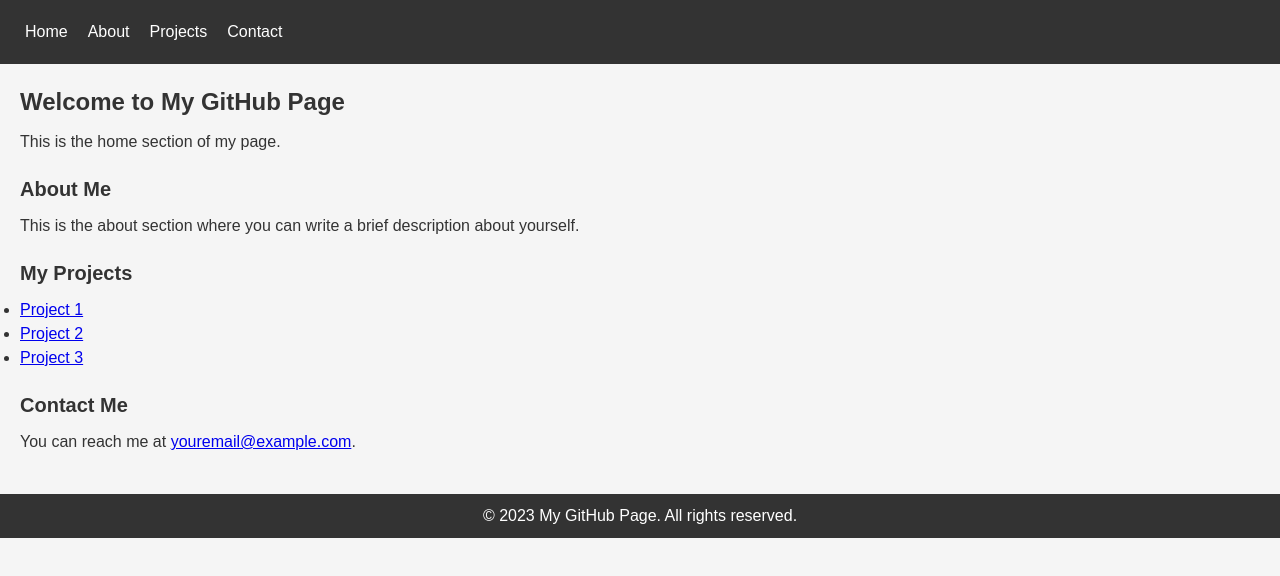
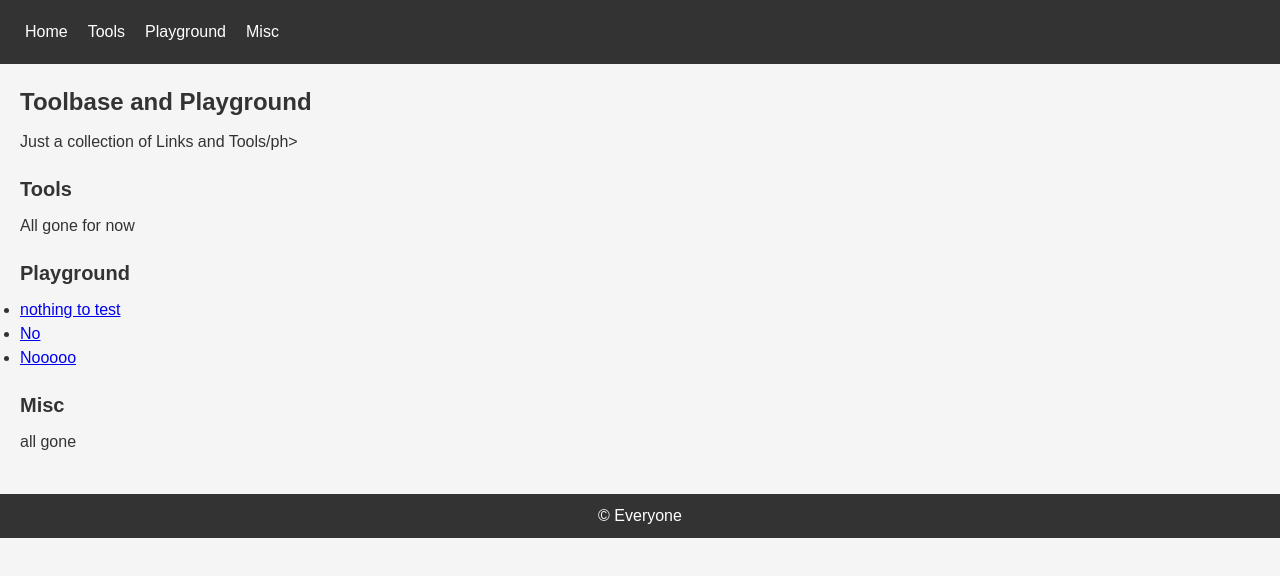
Before and after one commit to Toolbase/Toolbase.github.io, a plain HTML site: page index.html in a window 1280 px wide. Drawn offline with Linux system fonts and the light colour scheme.

Commit message:
Update index.html

```diff
--- a/index.html
+++ b/index.html
@@ -8,7 +8,7 @@
 
   <meta name="viewport" content="width=device-width, initial-scale=1.0">
 
-  <title>My GitHub Page</title>
+  <title>Toolbase</title>
 
   <link rel="stylesheet" href="style.css">
 
@@ -24,11 +24,11 @@
 
         <li><a href="#home">Home</a></li>
 
-        <li><a href="#about">About</a></li>
+        <li><a href="#tools">Tools</a></li>
 
-        <li><a href="#projects">Projects</a></li>
+        <li><a href="#playground">Playground</a></li>
 
-        <li><a href="#contact">Contact</a></li>
+        <li><a href="#misc">Misc</a></li>
 
       </ul>
 
@@ -40,41 +40,41 @@
 
     <section id="home">
 
-      <h1>Welcome to My GitHub Page</h1>
+      <h1>Toolbase and Playground</h1>
 
-      <p>This is the home section of my page.</p>
+      <ph>Just a collection of Links and Tools/ph></p>
 
     </section>
 
-    <section id="about">
+    <section id="tools">
 
-      <h2>About Me</h2>
+      <h2>Tools</h2>
 
-      <p>This is the about section where you can write a brief description about yourself.</p>
+      <p>All gone for now</p>
 
     </section>
 
-    <section id="projects">
+    <section id="playground">
 
-      <h2>My Projects</h2>
+      <h2>Playground</h2>
 
       <ul>
 
-        <li><a href="https://github.com/project1">Project 1</a></li>
+        <li><a href="https://github.com/project1">nothing to test</a></li>
 
-        <li><a href="https://github.com/project2">Project 2</a></li>
+        <li><a href="https://github.com/project2">No</a></li>
 
-        <li><a href="https://github.com/project3">Project 3</a></li>
+        <li><a href="https://github.com/project3">Nooooo</a></li>
 
       </ul>
 
     </section>
 
-    <section id="contact">
+    <section id="misc">
 
-      <h2>Contact Me</h2>
+      <h2>Misc</h2>
 
-      <p>You can reach me at <a href="mailto:youremail@example.com">youremail@example.com</a>.</p>
+      <p>all gone</p>
 
     </section>
 
@@ -82,7 +82,7 @@
 
   <footer>
 
-    <p>&copy; 2023 My GitHub Page. All rights reserved.</p>
+    <p>&copy; Everyone</p>
 
   </footer>
 
```
